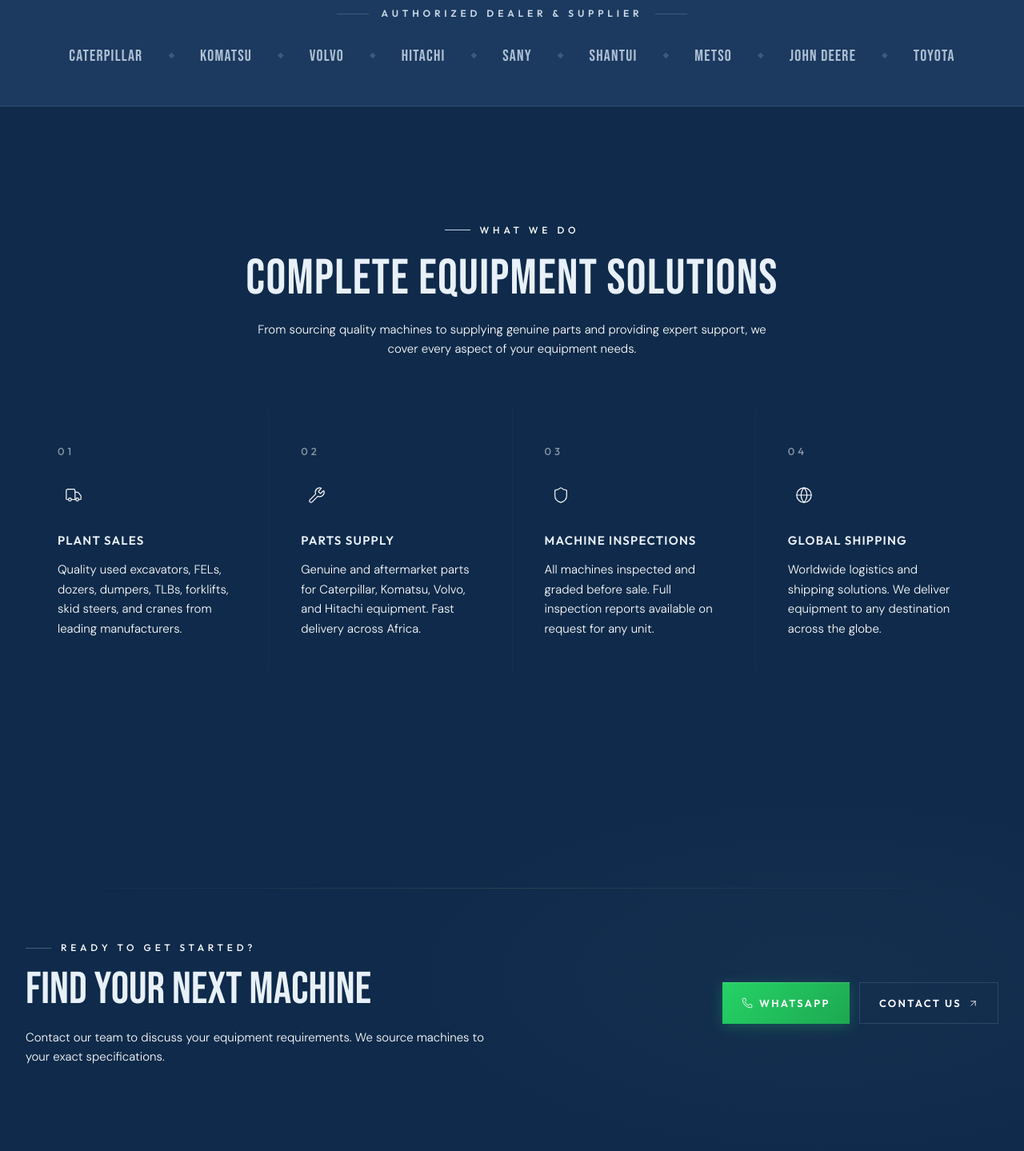
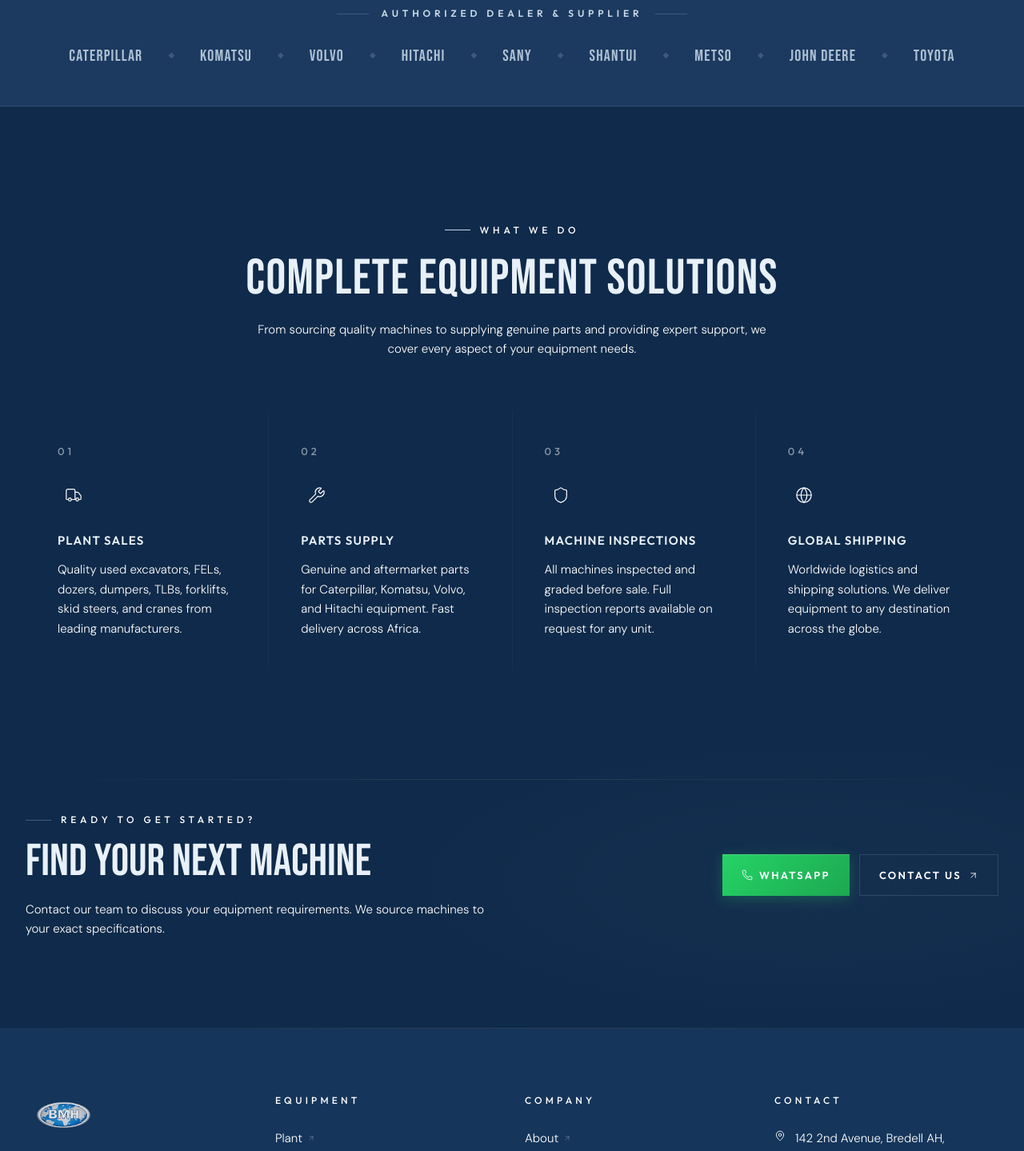
Before and after one commit to sebastianboswell123-prog/Bmh-trading-international-2-, a React (Vite) app: page / in a window 1280 px wide. Shown: the part 1260-2699 px from the top of the page at 80% size. Built offline with nearby package versions, Linux system fonts and the light colour scheme.

Commit message:
Reduce blank space above CTA banner (trim services/CTA padding)
Co-Authored-By: Claude Opus 4.8 (1M context) <noreply@anthropic.com>

```diff
--- a/src/pages/Home.jsx
+++ b/src/pages/Home.jsx
@@ -349,7 +349,7 @@ export default function Home() {
       </section>
 
       {/* ═══ SERVICES ═══ */}
-      <section className="py-28 lg:py-36 relative" style={{ background: 'var(--bg-deep)', borderTop: '1px solid rgba(200,216,232,0.04)' }}>
+      <section className="pt-28 pb-16 lg:pt-36 lg:pb-20 relative" style={{ background: 'var(--bg-deep)', borderTop: '1px solid rgba(200,216,232,0.04)' }}>
         <div className="max-w-[1400px] mx-auto px-6 lg:px-8">
           <SectionHeading
             label="What We Do"
@@ -405,7 +405,7 @@ export default function Home() {
       </section>
 
       {/* ═══ CTA BANNER ═══ */}
-      <section className="relative py-28 lg:py-32 overflow-hidden" style={{ background: 'var(--bg-deep)' }}>
+      <section className="relative pt-12 pb-24 lg:pt-14 lg:pb-28 overflow-hidden" style={{ background: 'var(--bg-deep)' }}>
         {/* Atmospheric gradient */}
         <div
           className="absolute inset-0"
@@ -414,7 +414,7 @@ export default function Home() {
           }}
         />
         <div className="relative max-w-[1400px] mx-auto px-6 lg:px-8">
-          <div className="luxury-divider mb-16" />
+          <div className="luxury-divider mb-10" />
           <div className="flex flex-col lg:flex-row items-start lg:items-center justify-between gap-12">
             <div className="max-w-xl">
               <div className="flex items-center gap-3 mb-4">
```
